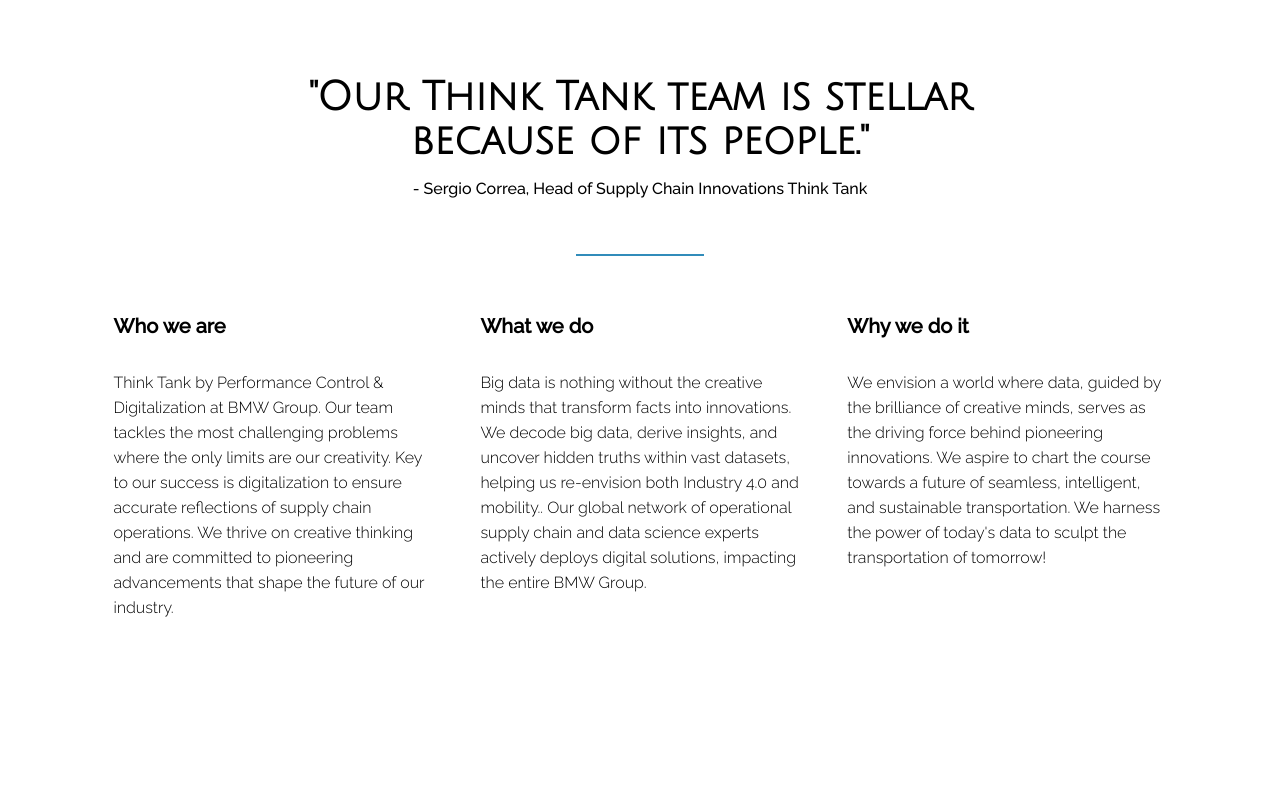
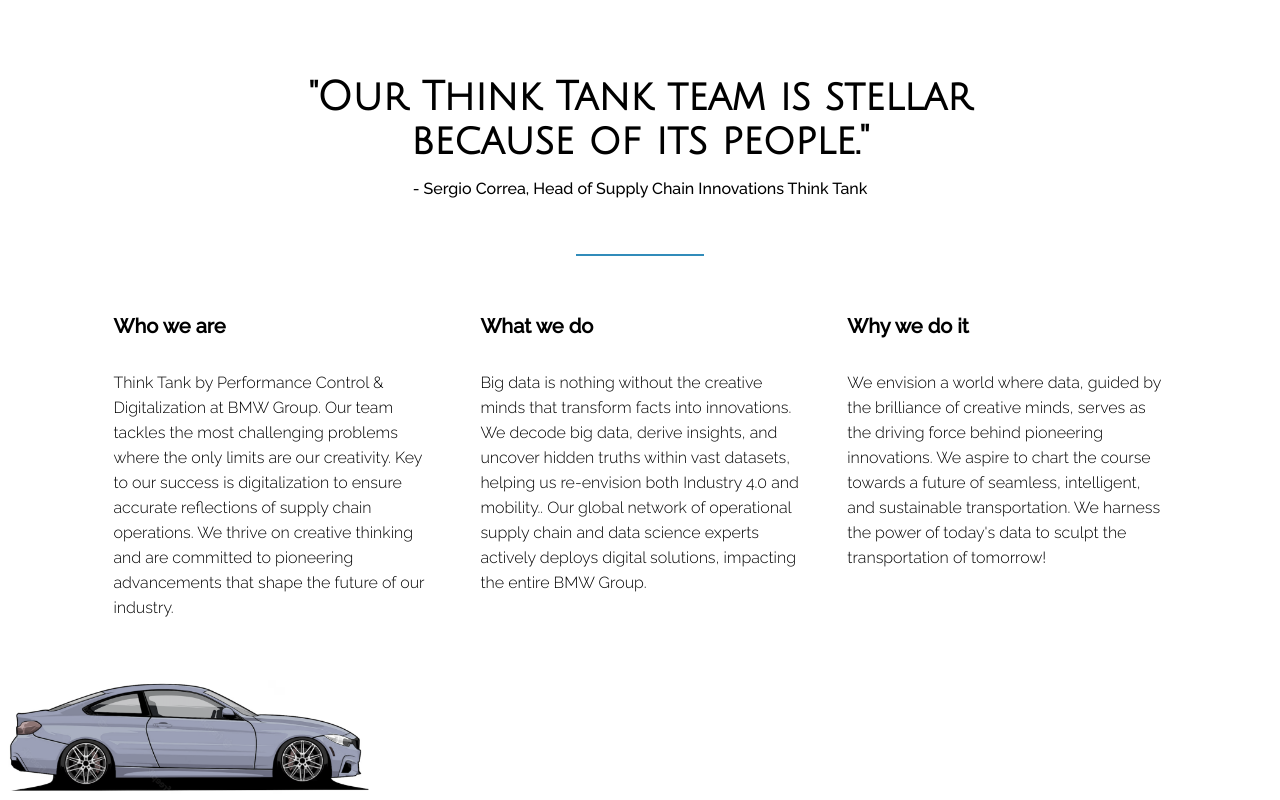
Before and after one commit to lynnmoujaess/think-tank-website, a React (Create React App) app: page / in a window 1280 px wide. Shown: the part 755-1555 px from the top of the page. Before the commit the page ends 1429 px from the top, so only its background shows below. Built offline with nearby package versions, Linux system fonts and the light colour scheme; a web font is replaced by a local one.

Commit message:
feature: add car transition between sections

```diff
--- a/src/Homepage.jsx
+++ b/src/Homepage.jsx
@@ -1,9 +1,34 @@
-import React from "react";
+import React, { useEffect, useState } from "react";
 import "./NavbarStyles.css";
 import Slideshow from "./Slideshow";
 import "./HomepageStyles.css";
 
 const Homepage = () => {
+  const [scrollPosition, setScrollPosition] = useState(0);
+  const [carVisible, setCarVisible] = useState(false);
+
+  useEffect(() => {
+    const handleScroll = () => {
+      setScrollPosition(window.scrollY);
+    };
+
+    window.addEventListener("scroll", handleScroll);
+
+    return () => {
+      window.removeEventListener("scroll", handleScroll);
+    };
+  }, []);
+
+  const carPosition = carVisible ? `${scrollPosition * 0.8}px` : "-200%";
+
+  useEffect(() => {
+    const animationDelay = setTimeout(() => {
+      setCarVisible(true);
+    }, 1000);
+
+    return () => clearTimeout(animationDelay);
+  }, []);
+
   return (
     <>
       <nav>
@@ -99,6 +124,19 @@ const Homepage = () => {
             </div>
           </div>
         </div>
+        <div className="moving-car-div">
+          <img
+            className="moving-car-img"
+            src={process.env.PUBLIC_URL + "Photos/car-side.png"}
+            style={{
+              width: "29%",
+              position: "relative",
+              left: carPosition,
+              transition: "left 0.3s ease",
+            }}
+            alt=""
+          />
+        </div>
       </div>
     </>
   );
```
Also changed, not shown: public/Photos/car-side.png (added).
